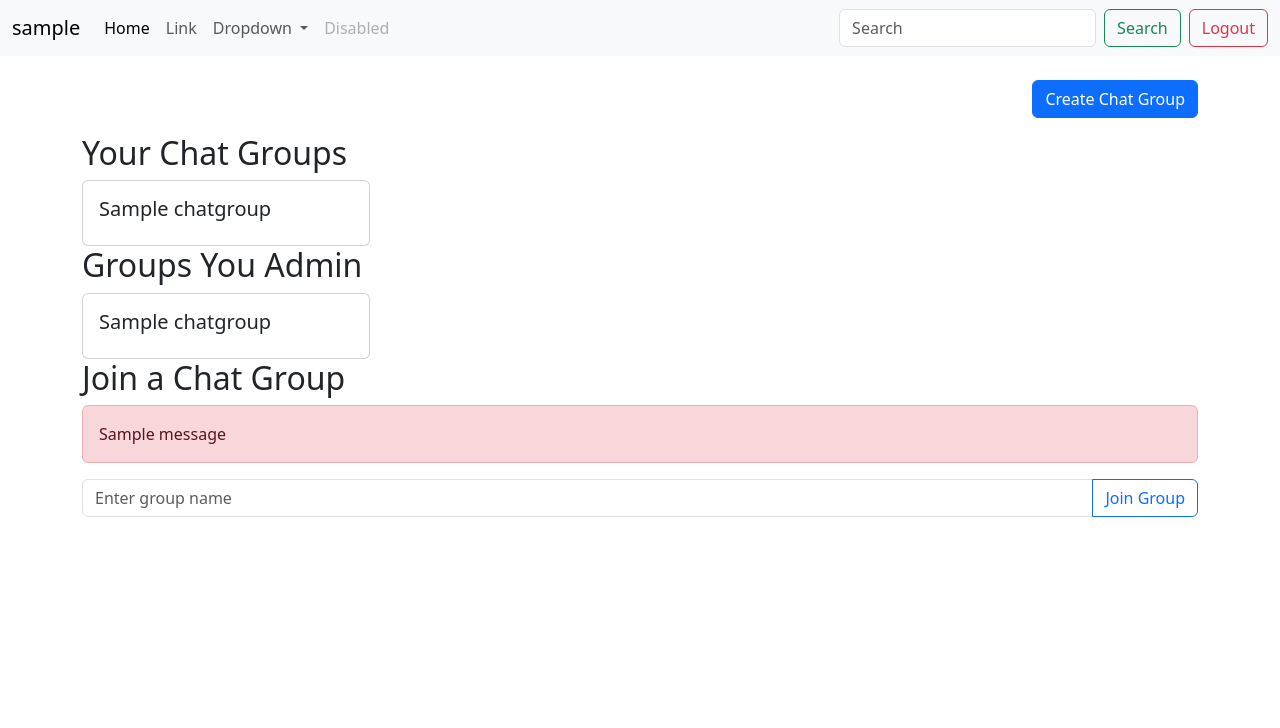
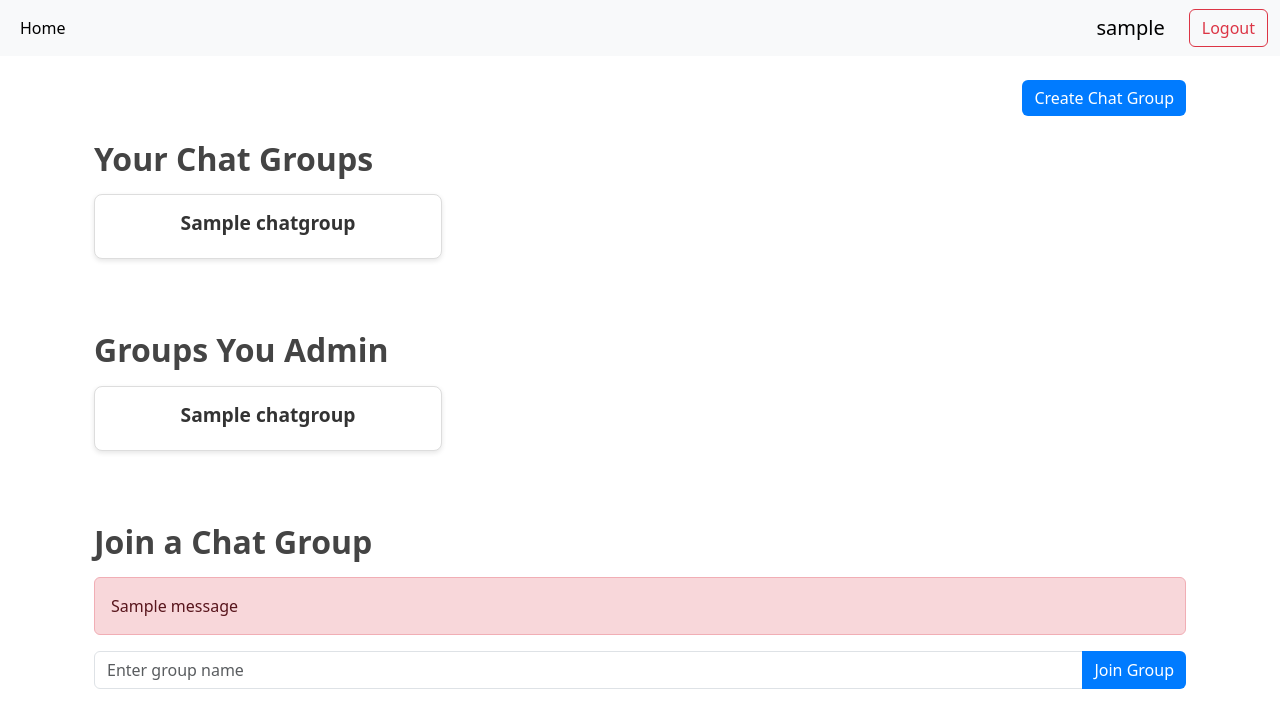
Before and after one commit to AayushOjha01/Chatting-App-using-Django-Channel, a Django app: page /chat/ in a window 1280 px wide. Shown: the top 728 px of the page. Run offline with Django 4.2, Linux system fonts and the light colour scheme; a user stored in the database is signed in; tables that the repository leaves empty hold one stand-in row (values such as "Sample post"); one stand-in notice (Sample message) is shown.

Commit message:
Add Message model and integrate chat functionality; update admin, views, and templates

```diff
--- a/ChatApp/chatapp/chat/admin.py
+++ b/ChatApp/chatapp/chat/admin.py
@@ -1,6 +1,7 @@
 from django.contrib import admin
-from .models import chatGroup, Usergroup
+from .models import chatGroup, Usergroup, Message
 
 # Register your models here.
 admin.site.register(chatGroup)
 admin.site.register(Usergroup)
+admin.site.register(Message)
--- a/ChatApp/chatapp/chat/models.py
+++ b/ChatApp/chatapp/chat/models.py
@@ -21,3 +21,12 @@ class Usergroup(models.Model):
 
     class Meta:
         unique_together = ('user', 'chat_group')
+
+class Message(models.Model):
+    chat_group = models.ForeignKey(chatGroup, on_delete = models.CASCADE)
+    user = models.ForeignKey(User, on_delete = models.CASCADE)
+    content = models.TextField()
+    timestamp = models.DateTimeField(auto_now_add=True)
+
+    def __str__(self):
+        return f'{self.user.username}: {self.content}'
--- a/ChatApp/chatapp/chat/templates/chat/index.html
+++ b/ChatApp/chatapp/chat/templates/chat/index.html
@@ -3,37 +3,51 @@
 {% block title %}Chat Rooms{% endblock %}
 
 {% block content %}
-    <div class="d-flex justify-content-end mb-3">
+    <div class="container mt-4">
+        <!-- Create Chat Group Button -->
+        <div class="d-flex justify-content-end mb-4">
             <a href="{% url 'create_chat_group' %}" class="btn btn-primary">Create Chat Group</a>
         </div>
 
+        <!-- Your Chat Groups Section -->
         {% if user_groups %}
-        <h2>Your Chat Groups</h2>
-        <div class="group-container">
+            <section class="mb-5">
+                <h2 class="mb-3">Your Chat Groups</h2>
+                <div class="row">
                     {% for group in user_groups %}
+                        <div class="col-md-4 col-sm-6 mb-4">
                             <div class="card group-box" onclick="window.location.href='{% url 'room' room_name=group.chat_group.name %}'">
-                    <div class="card-body">
+                                <div class="card-body text-center">
                                     <h5 class="card-title">{{ group.chat_group.name }}</h5>
+                                </div>
                             </div>
                         </div>
                     {% endfor %}
                 </div>
+            </section>
         {% endif %}
 
+        <!-- Groups You Admin Section -->
         {% if admin_groups %}
-        <h2>Groups You Admin</h2>
-        <div class="group-container">
+            <section class="mb-5">
+                <h2 class="mb-3">Groups You Admin</h2>
+                <div class="row">
                     {% for group in admin_groups %}
+                        <div class="col-md-4 col-sm-6 mb-4">
                             <div class="card group-box" onclick="window.location.href='{% url 'room' room_name=group.name %}'">
-                    <div class="card-body">
+                                <div class="card-body text-center">
                                     <h5 class="card-title">{{ group.name }}</h5>
+                                </div>
                             </div>
                         </div>
                     {% endfor %}
                 </div>
+            </section>
         {% endif %}
 
-    <h2>Join a Chat Group</h2>
+        <!-- Join a Chat Group Section -->
+        <section>
+            <h2 class="mb-3">Join a Chat Group</h2>
             {% if messages %}
                 {% for message in messages %}
                     <div class="alert alert-danger" role="alert">
@@ -45,23 +59,44 @@
                 {% csrf_token %}
                 <div class="input-group mb-3">
                     <input id="group-name-input" name="group_name" type="text" class="form-control" placeholder="Enter group name">
-            <button class="btn btn-outline-primary" type="submit">Join Group</button>
+                    <button class="btn btn-primary" type="submit">Join Group</button>
                 </div>
             </form>
+        </section>
+    </div>
 
+    <!-- Custom Styles -->
     <style>
         .group-container {
             display: flex;
             flex-wrap: wrap;
-            gap: 10px;
+            gap: 15px;
         }
         .group-box {
-            width: 18rem;
-            cursor: pointer;
-            transition: transform 0.3s;
+            border: 1px solid #ddd;
+            border-radius: 8px;
+            box-shadow: 0 2px 5px rgba(0, 0, 0, 0.1);
+            transition: transform 0.3s, box-shadow 0.3s;
         }
         .group-box:hover {
-            transform: scale(1.05);
+            transform: translateY(-5px);
+            box-shadow: 0 4px 10px rgba(0, 0, 0, 0.15);
+        }
+        .card-title {
+            font-size: 1.2rem;
+            font-weight: bold;
+            color: #333;
+        }
+        h2 {
+            font-weight: bold;
+            color: #444;
+        }
+        .btn-primary {
+            background-color: #007bff;
+            border: none;
+        }
+        .btn-primary:hover {
+            background-color: #0056b3;
         }
     </style>
 {% endblock %}
--- a/ChatApp/chatapp/chat/templates/chat/layout.html
+++ b/ChatApp/chatapp/chat/templates/chat/layout.html
@@ -9,37 +9,17 @@
 <body>
     <nav class="navbar navbar-expand-lg bg-body-tertiary">
         <div class="container-fluid">
-          <a class="navbar-brand" href="#">{{ user.username }}</a>
+
           <button class="navbar-toggler" type="button" data-bs-toggle="collapse" data-bs-target="#navbarSupportedContent" aria-controls="navbarSupportedContent" aria-expanded="false" aria-label="Toggle navigation">
             <span class="navbar-toggler-icon"></span>
           </button>
           <div class="collapse navbar-collapse" id="navbarSupportedContent">
             <ul class="navbar-nav me-auto mb-2 mb-lg-0">
               <li class="nav-item">
-                <a class="nav-link active" aria-current="page" href="#">Home</a>
-              </li>
-              <li class="nav-item">
-                <a class="nav-link" href="#">Link</a>
-              </li>
-              <li class="nav-item dropdown">
-                <a class="nav-link dropdown-toggle" href="#" role="button" data-bs-toggle="dropdown" aria-expanded="false">
-                  Dropdown
-                </a>
-                <ul class="dropdown-menu">
-                  <li><a class="dropdown-item" href="#">Action</a></li>
-                  <li><a class="dropdown-item" href="#">Another action</a></li>
-                  <li><hr class="dropdown-divider"></li>
-                  <li><a class="dropdown-item" href="#">Something else here</a></li>
-                </ul>
-              </li>
-              <li class="nav-item">
-                <a class="nav-link disabled" aria-disabled="true">Disabled</a>
+                <a class="nav-link active" aria-current="page" href="{% url 'index'%}">Home</a>
               </li>
             </ul>
-            <form class="d-flex" role="search">
-              <input class="form-control me-2" type="search" placeholder="Search" aria-label="Search">
-              <button class="btn btn-outline-success" type="submit">Search</button>
-            </form>
+            <a class="navbar-brand" href="#">{{ user.username }}</a>
             <a class="btn btn-outline-danger ms-2" href="{% url 'logout' %}">Logout</a>
           </div>
         </div>
--- a/ChatApp/chatapp/chat/views.py
+++ b/ChatApp/chatapp/chat/views.py
@@ -5,7 +5,7 @@ from django.shortcuts import render, redirect, get_object_or_404
 from django.contrib import messages
 from django.contrib.auth.models import User
 from .forms import chatGroupForm
-from .models import chatGroup, Usergroup
+from .models import chatGroup, Usergroup, Message
 @login_required
 def index(request):
     user_groups = Usergroup.objects.filter(user=request.user, is_approved=True)
@@ -21,10 +21,12 @@ def index(request):
 def room(request, room_name):
     chat_group = get_object_or_404(chatGroup, name=room_name)
     is_admin = request.user == chat_group.admin
+    messages = Message.objects.filter(chat_group = chat_group).order_by('timestamp')
     return render(request, "chat/room.html", {
         "room_name": room_name,
         "is_admin": is_admin,
         "chat_group": chat_group,
+        "messages" : messages,
     })
 
 @login_required
```
Also changed, not shown: ChatApp/chatapp/chat/consumers.py (+7 -0 lines), ChatApp/chatapp/chat/templates/chat/room.html (+114 -14 lines), ChatApp/chatapp/chat/migrations/0002_message.py (added). Lines whose indentation alone changed are shown as unchanged.
